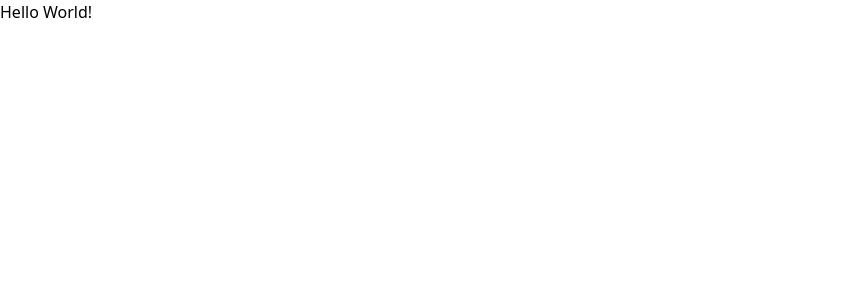
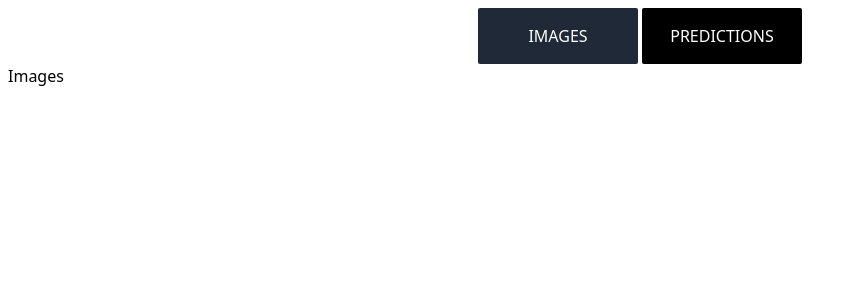
Before and after one commit to yaralahruthik/encord-frontend, a React (Vite) app: page / in a window 1280 px wide. Shown: the top 300 px of the page, without its empty margins (0-864 px from the left). Built offline with nearby package versions, Linux system fonts and the light colour scheme.

Commit message:
Tabs Renderer

```diff
--- a/src/App.tsx
+++ b/src/App.tsx
@@ -1,5 +1,36 @@
+import { useState } from 'react';
+
+import Tab from './Tab';
+
+const TABS = [
+  {
+    label: 'IMAGES',
+    child: <div>Images</div>,
+  },
+  {
+    label: 'PREDICTIONS',
+    child: <div>Predictions</div>,
+  },
+];
+
 const App = () => {
-  return <div>Hello World!</div>;
+  const [tab, setTab] = useState(0);
+
+  return (
+    <div className='p-2'>
+      <div className='flex items-center justify-center gap-1'>
+        {TABS.map((TAB, index) => (
+          <Tab
+            key={TAB.label}
+            isActive={tab == index}
+            title={TAB.label}
+            onClick={() => setTab(index)}
+          />
+        ))}
+      </div>
+      {TABS[tab].child}
+    </div>
+  );
 };
 
 export default App;
--- /dev/null
+++ b/src/Tab.tsx
@@ -0,0 +1,20 @@
+interface Props {
+  title: string;
+  isActive: boolean;
+  onClick: () => void;
+}
+
+const Tab = ({ title, onClick, isActive }: Props) => {
+  return (
+    <button
+      className={`w-40 rounded-sm bg-black p-4 text-white hover:opacity-90 ${
+        isActive ? 'bg-gray-800' : ''
+      }`}
+      onClick={onClick}
+    >
+      {title}
+    </button>
+  );
+};
+
+export default Tab;
```
